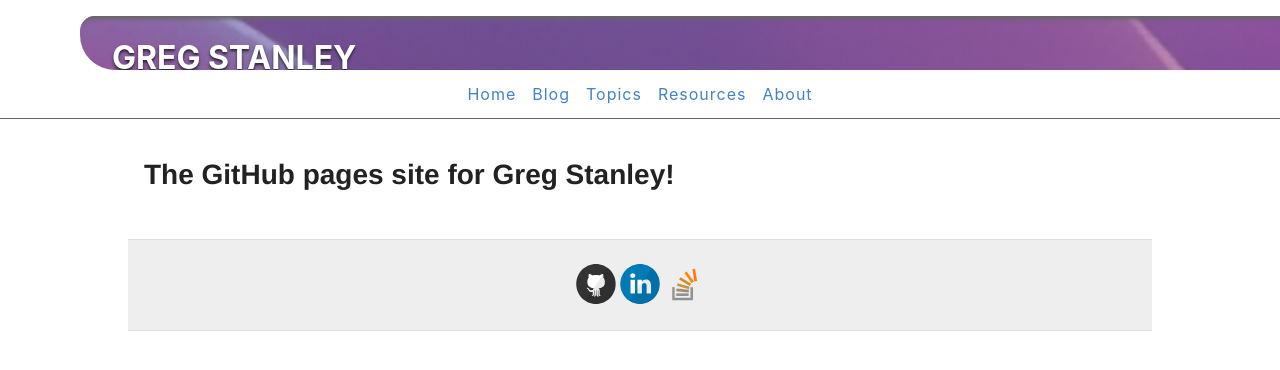
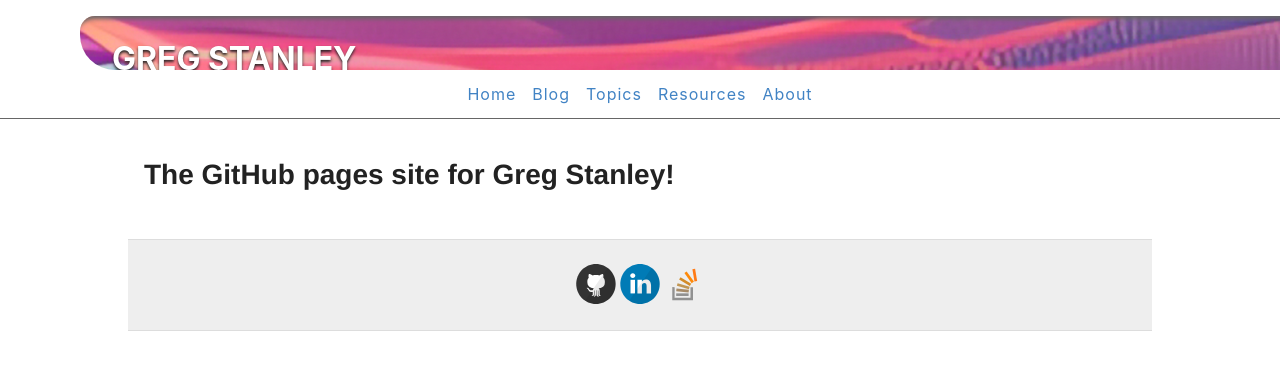
Before and after one commit to gregstanley/gregstanley.github.io, a Jekyll site: the page built from index.md, in a window 1280 px wide. Shown: the top 370 px of the page. Built offline with Jekyll 4.4.1, drawn with Linux system fonts in a browser that asks for light colours.

Commit message:
Another bg and text position tweak

```diff
--- a/_layouts/default.html
+++ b/_layouts/default.html
@@ -10,7 +10,7 @@
   <body>
     <div class="header-wrapper">
       <header>
-        <div class="header" style="--header-background-image: url('{{ site.baseurl }}/assets/pics/WaveGrad-4266x300-1.png')">
+        <div class="header" style="--header-background-image: url('{{ site.baseurl }}/assets/pics/WaveGrad-3500x117-1.png')">
           <span class="logo">{{ site.name }}</span>
         </div>
         <nav>
--- a/_sass/base.scss
+++ b/_sass/base.scss
@@ -172,7 +172,7 @@ div.header-wrapper {
       span.logo {
         text-transform: uppercase;
         position: relative;
-        top: 0.95rem;
+        top: 1rem;
         transition: top 0.3s ease-in-out;
         font-size: xx-large;
         text-shadow: 0px 2px 3px $darkerGray;
```
Also changed, not shown: assets/pics/WaveGrad-3500x117-1.png (added), assets/pics/WaveGrad-4266x300-1.png (deleted).
